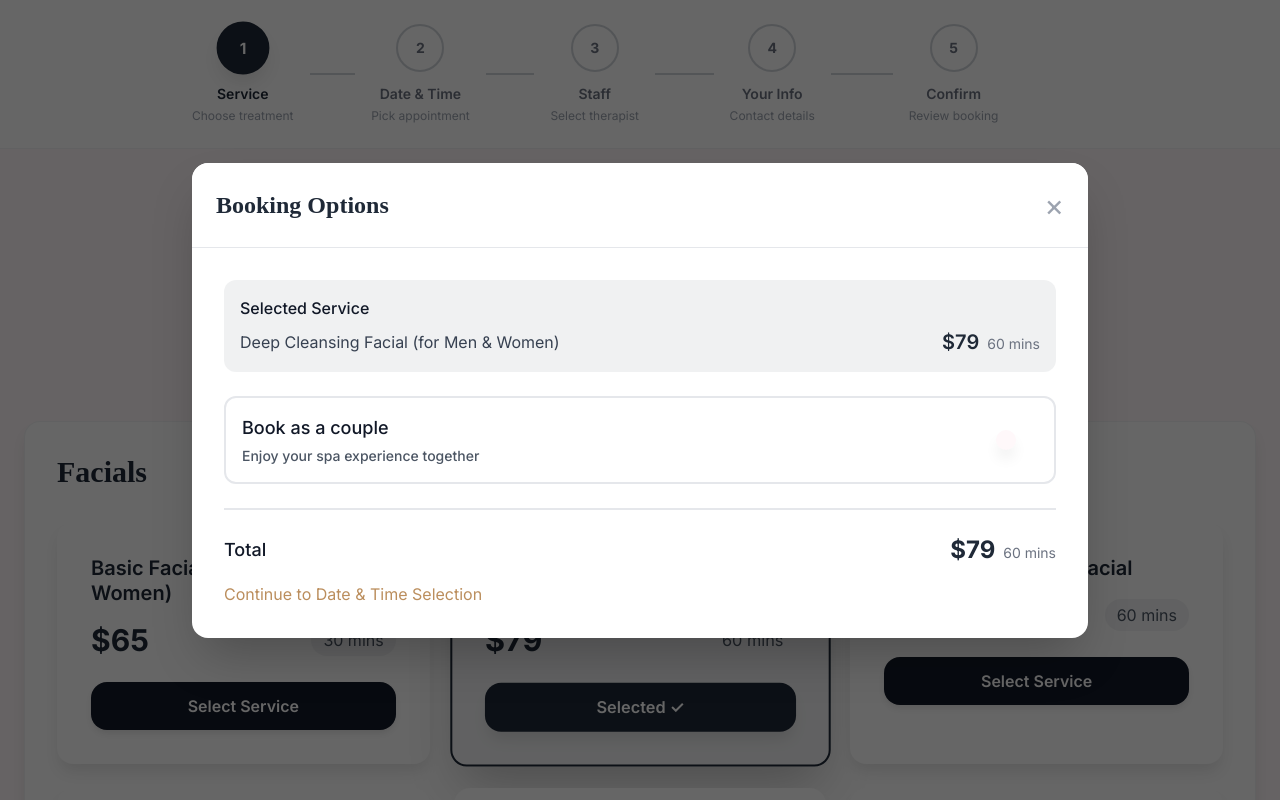
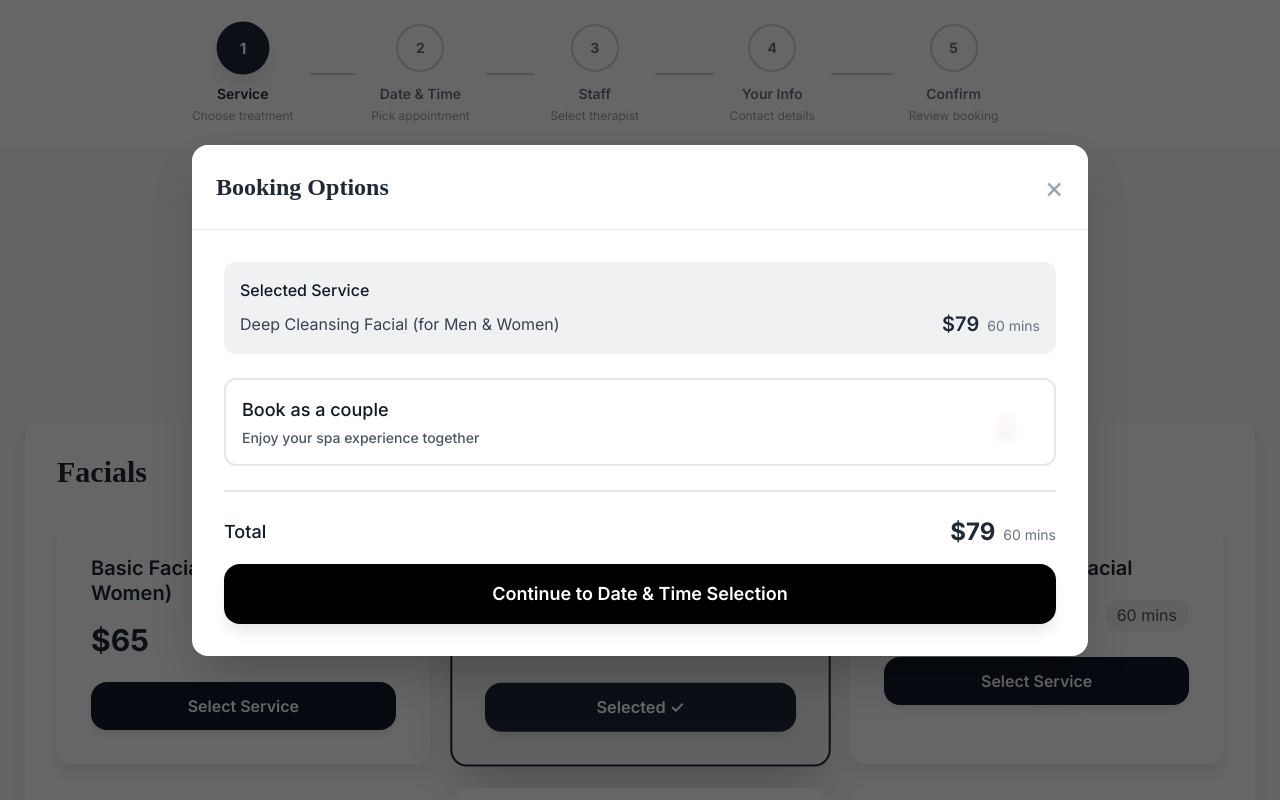
Before and after one commit to Ayy-man/spa-booking-v2, a Next.js app: page /booking in a window 1280 px wide. Both pictures are taken after a click on the element 639 px from the left and 643 px from the top of the page. Shown: the top 800 px of the page. Built offline with nearby package versions, Linux system fonts and the light colour scheme.

Commit message:
Update couples booking confirmation and global styles

```diff
--- a/src/app/booking/confirmation-couples/page.tsx
+++ b/src/app/booking/confirmation-couples/page.tsx
@@ -109,8 +109,16 @@ export default function CouplesConfirmationPage() {
           special_requests: customerInfo.specialRequests
         })
 
+        console.log('Couples booking result:', couplesResult)
+
         if (!couplesResult || couplesResult.length === 0) {
           throw new Error('Couples booking failed - no bookings created')
+        }
+
+        // Validate booking results structure
+        if (!couplesResult[0] || !couplesResult[0].booking_id) {
+          console.error('Invalid couples booking result structure:', couplesResult)
+          throw new Error('Invalid booking result - missing booking_id')
         }
 
         setBookingResults(couplesResult)
--- a/src/app/globals.css
+++ b/src/app/globals.css
@@ -13,7 +13,7 @@
   --card-foreground: 31 41 55;
   --popover: 255 255 255;
   --popover-foreground: 31 41 55;
-  --primary: 31 41 55; /* Dark gray/black instead of golden */
+  --primary: 236 72 153; /* Original pink theme */
   --primary-foreground: 255 255 255;
   --secondary: 107 114 128; /* Medium gray */
   --secondary-foreground: 31 41 55;
@@ -25,7 +25,7 @@
   --destructive-foreground: 255 255 255;
   --border: 229 229 229;
   --input: 229 229 229;
-  --ring: 31 41 55; /* Updated to match new primary */
+  --ring: 236 72 153; /* Updated to match pink primary */
   --success: 16 185 129;
   --warning: 245 158 11;
   --error: 239 68 68;
@@ -260,6 +260,16 @@ a {
     @apply progress-line bg-success;
   }
 
+  /* Black continue button for service selection */
+  .btn-continue {
+    @apply w-full min-h-[48px] py-4 px-8 bg-black text-white rounded-xl
+           hover:bg-gray-800 active:bg-gray-900 transition-all duration-300
+           font-semibold text-center flex items-center justify-center gap-3 text-lg
+           focus:outline-none focus:ring-4 focus:ring-gray-400 focus:ring-offset-2
+           disabled:opacity-50 disabled:cursor-not-allowed shadow-lg hover:shadow-xl
+           transform hover:scale-[1.02] active:scale-[0.98];
+  }
+
   /* Enhanced spacing utilities */
   .section-spacing {
     @apply py-12 sm:py-16;
```
